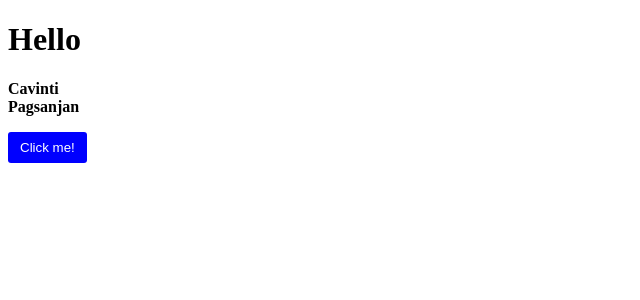
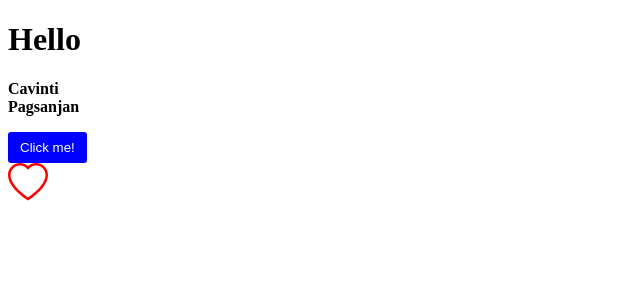
Before and after one commit to exequielarroyo/react-mosh, a React (Vite) app: page / in a window 1280 px wide. Shown: the top 300 px of the page, without its empty margins (0-640 px from the left). Built offline with nearby package versions, Linux system fonts and the light colour scheme.

Commit message:
Building a Like Component

```diff
--- a/src/App.tsx
+++ b/src/App.tsx
@@ -1,6 +1,7 @@
 import { useState } from "react";
 import Alert from "./components/Alert";
 import Button from "./components/Button";
+import Like from "./components/Like/Like";
 import ListGroup from "./components/ListGroup";
 
 export default function App() {
@@ -12,5 +13,6 @@ export default function App() {
         <ListGroup items={["Cavinti", 'Pagsanjan']} heading="Hello" onSelectItem={()=>console.log('hello')}/>
         {show && <Alert onClose={()=>handleShow(false)}>Hello world</Alert>}
         <Button color="primary" onClick={()=>handleShow(true)}>Click me!</Button>
+        <Like onClick={()=>console.log('like')}/>
         </>
 }
--- /dev/null
+++ b/src/components/Like/Like.tsx
@@ -0,0 +1,20 @@
+import React, { useState } from 'react'
+import { BsHeartFill, BsHeart } from 'react-icons/bs'
+
+interface Props {
+    onClick: ()=>void
+}
+
+export default function Like({ onClick }: Props) {
+    const [isLike, setIsLike] = useState(false);
+
+    function toggle() {
+        setIsLike(!isLike);
+        onClick();
+    }
+    return (
+            <div onClick={()=>{toggle()}}>
+            {isLike ? <BsHeartFill color='red' size={40}/> : <BsHeart color='red' size={40}/>}
+            </div>
+           )
+}
```
